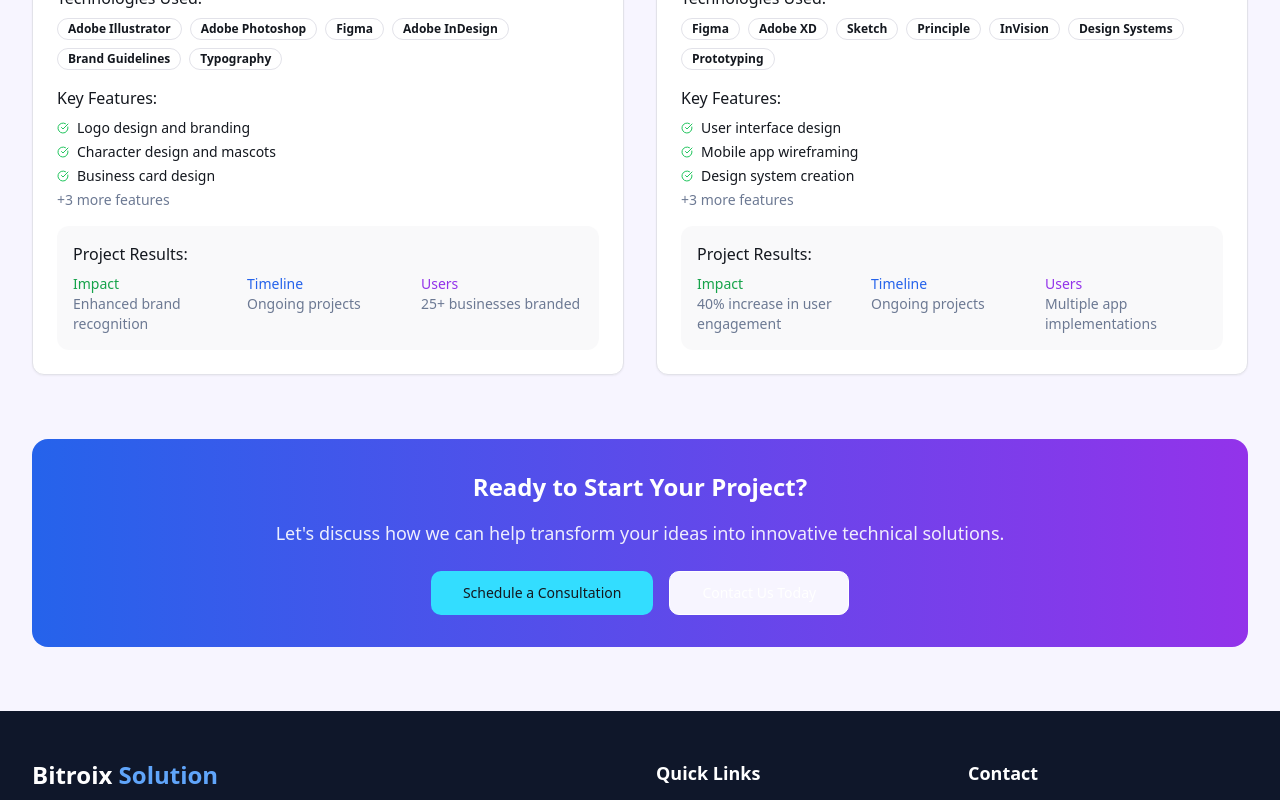
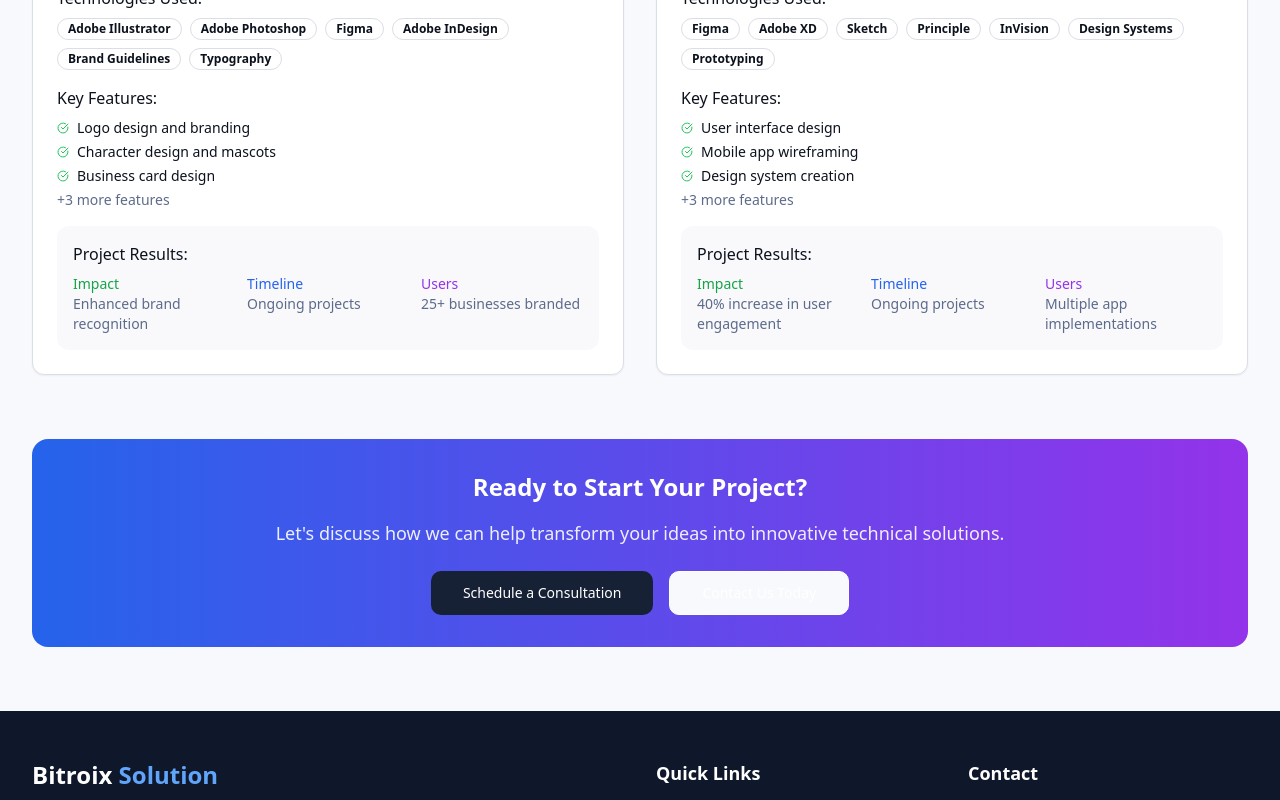
Before and after one commit to WajahatAli251/bitroix-solution, a React (Vite) app: page /projects in a window 1280 px wide. Shown: the part 6736-7536 px from the top of the page. Built offline with nearby package versions, Linux system fonts and the light colour scheme.

Commit message:
Revert color theme changes
Reverted the website's color theme to the previous vibrant style, as requested by the user.

```diff
--- a/src/index.css
+++ b/src/index.css
@@ -8,50 +8,50 @@ All colors MUST be HSL.
 
 @layer base {
   :root {
-    /* Modern vibrant color palette */
-    --background: 250 100% 98%;
-    --foreground: 220 20% 10%;
+    /* Midnight Tech Theme - Modern Navy & Electric Blue */
+    --background: 220 40% 98%;
+    --foreground: 220 40% 8%;
 
     --card: 0 0% 100%;
-    --card-foreground: 220 20% 10%;
+    --card-foreground: 220 40% 8%;
 
     --popover: 0 0% 100%;
-    --popover-foreground: 220 20% 10%;
+    --popover-foreground: 220 40% 8%;
 
-    /* Vibrant purple-blue gradient primary */
-    --primary: 260 100% 65%;
+    /* Electric Blue Primary */
+    --primary: 194 100% 50%;
     --primary-foreground: 0 0% 100%;
-    --primary-glow: 280 100% 75%;
+    --primary-glow: 194 100% 60%;
 
-    /* Electric cyan secondary */
-    --secondary: 190 100% 60%;
-    --secondary-foreground: 220 20% 10%;
+    /* Deep Navy Secondary */
+    --secondary: 220 40% 15%;
+    --secondary-foreground: 0 0% 100%;
 
-    --muted: 240 10% 96%;
-    --muted-foreground: 220 15% 50%;
+    --muted: 220 20% 96%;
+    --muted-foreground: 220 20% 45%;
 
-    /* Bright accent orange */
-    --accent: 25 100% 60%;
-    --accent-foreground: 0 0% 100%;
+    /* Silver Accent */
+    --accent: 210 20% 90%;
+    --accent-foreground: 220 40% 8%;
 
     --destructive: 0 84% 60%;
     --destructive-foreground: 0 0% 100%;
 
-    --border: 240 15% 90%;
-    --input: 240 15% 95%;
-    --ring: 260 100% 65%;
+    --border: 220 20% 88%;
+    --input: 220 20% 95%;
+    --ring: 194 100% 50%;
 
     --radius: 0.75rem;
 
-    /* Custom gradient colors */
-    --gradient-start: 260 100% 65%;
-    --gradient-middle: 280 100% 75%;
-    --gradient-end: 190 100% 60%;
+    /* Midnight Tech Gradients */
+    --gradient-start: 220 40% 8%;
+    --gradient-middle: 220 40% 15%;
+    --gradient-end: 194 100% 50%;
 
-    /* Glow effects */
-    --glow-primary: 260 100% 65%;
-    --glow-secondary: 190 100% 60%;
-    --glow-accent: 25 100% 60%;
+    /* Tech Glow Effects */
+    --glow-primary: 194 100% 50%;
+    --glow-secondary: 220 40% 15%;
+    --glow-accent: 210 20% 85%;
 
     /* Sidebar colors */
     --sidebar-background: 250 100% 98%;
@@ -65,43 +65,43 @@ All colors MUST be HSL.
   }
 
   .dark {
-    /* Dark mode with neon accents */
-    --background: 220 30% 8%;
-    --foreground: 0 0% 95%;
+    /* Midnight Tech Dark Mode */
+    --background: 220 40% 8%;
+    --foreground: 210 20% 95%;
 
-    --card: 220 25% 12%;
-    --card-foreground: 0 0% 95%;
+    --card: 220 40% 10%;
+    --card-foreground: 210 20% 95%;
 
-    --popover: 220 25% 12%;
-    --popover-foreground: 0 0% 95%;
+    --popover: 220 40% 10%;
+    --popover-foreground: 210 20% 95%;
 
-    --primary: 260 100% 70%;
-    --primary-foreground: 220 30% 8%;
-    --primary-glow: 280 100% 80%;
+    --primary: 194 100% 60%;
+    --primary-foreground: 220 40% 8%;
+    --primary-glow: 194 100% 70%;
 
-    --secondary: 190 100% 65%;
-    --secondary-foreground: 220 30% 8%;
+    --secondary: 220 40% 20%;
+    --secondary-foreground: 210 20% 95%;
 
-    --muted: 220 20% 15%;
-    --muted-foreground: 220 10% 70%;
+    --muted: 220 30% 15%;
+    --muted-foreground: 210 20% 70%;
 
-    --accent: 25 100% 65%;
-    --accent-foreground: 220 30% 8%;
+    --accent: 210 20% 25%;
+    --accent-foreground: 210 20% 95%;
 
     --destructive: 0 84% 65%;
     --destructive-foreground: 0 0% 100%;
 
-    --border: 220 20% 20%;
-    --input: 220 20% 18%;
-    --ring: 260 100% 70%;
+    --border: 220 30% 18%;
+    --input: 220 30% 15%;
+    --ring: 194 100% 60%;
 
-    --gradient-start: 260 100% 70%;
-    --gradient-middle: 280 100% 80%;
-    --gradient-end: 190 100% 65%;
+    --gradient-start: 220 40% 8%;
+    --gradient-middle: 220 40% 15%;
+    --gradient-end: 194 100% 60%;
 
-    --glow-primary: 260 100% 70%;
-    --glow-secondary: 190 100% 65%;
-    --glow-accent: 25 100% 65%;
+    --glow-primary: 194 100% 60%;
+    --glow-secondary: 220 40% 20%;
+    --glow-accent: 210 20% 30%;
 
     --sidebar-background: 220 30% 8%;
     --sidebar-foreground: 0 0% 90%;
@@ -126,41 +126,57 @@ All colors MUST be HSL.
 }
 
 @layer components {
-  /* Gradient backgrounds */
+  /* Midnight Tech Gradient Backgrounds */
   .gradient-primary {
     background: linear-gradient(135deg, hsl(var(--gradient-start)), hsl(var(--gradient-middle)), hsl(var(--gradient-end)));
   }
 
   .gradient-secondary {
-    background: linear-gradient(45deg, hsl(var(--glow-secondary)), hsl(var(--glow-accent)));
+    background: linear-gradient(45deg, hsl(var(--glow-secondary)), hsl(var(--glow-primary)));
   }
 
-  /* Glow effects */
+  .gradient-tech {
+    background: linear-gradient(135deg, hsl(220 40% 8%), hsl(194 100% 50%));
+  }
+
+  .gradient-navy {
+    background: linear-gradient(180deg, hsl(220 40% 8%), hsl(220 40% 15%));
+  }
+
+  /* Electric Blue Glow Effects */
   .glow-primary {
-    box-shadow: 0 0 30px hsl(var(--glow-primary) / 0.3);
+    box-shadow: 0 0 30px hsl(194 100% 50% / 0.4);
   }
 
   .glow-secondary {
-    box-shadow: 0 0 20px hsl(var(--glow-secondary) / 0.4);
+    box-shadow: 0 0 20px hsl(220 40% 15% / 0.3);
   }
 
   .glow-accent {
-    box-shadow: 0 0 25px hsl(var(--glow-accent) / 0.3);
+    box-shadow: 0 0 25px hsl(210 20% 85% / 0.2);
   }
 
-  /* Text gradients */
+  .glow-tech {
+    box-shadow: 0 0 40px hsl(194 100% 50% / 0.6);
+  }
+
+  /* Tech-Inspired Text Gradients */
   .text-gradient {
-    background: linear-gradient(135deg, hsl(var(--gradient-start)), hsl(var(--gradient-middle)));
+    background: linear-gradient(135deg, hsl(194 100% 50%), hsl(220 40% 15%));
     -webkit-background-clip: text;
     -webkit-text-fill-color: transparent;
     background-clip: text;
   }
 
   .text-gradient-accent {
-    background: linear-gradient(45deg, hsl(var(--glow-secondary)), hsl(var(--glow-accent)));
+    background: linear-gradient(45deg, hsl(194 100% 60%), hsl(210 20% 85%));
     -webkit-background-clip: text;
     -webkit-text-fill-color: transparent;
     background-clip: text;
+  }
+
+  .text-electric {
+    color: hsl(194 100% 50%);
   }
 
   /* Hover animations */
```
